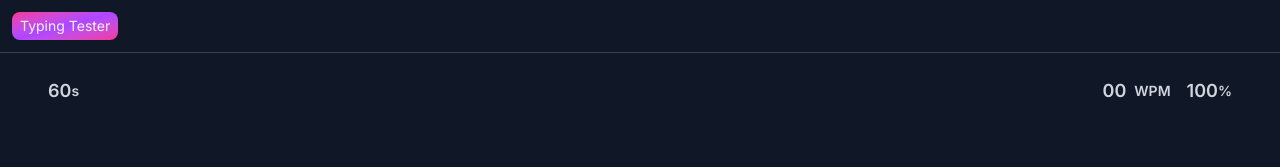
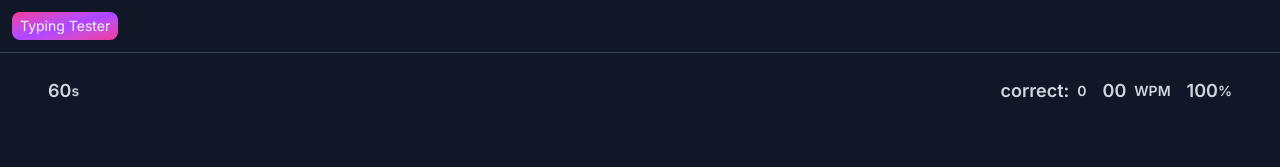
Before and after one commit to arjun6757/type-junior, a React (Vite) app: page / in a window 1280 px wide. Shown: the top 167 px of the page. Built offline with nearby package versions, Linux system fonts and the light colour scheme.

Commit message:
refactor: styles refactor

```diff
--- a/src/Content.jsx
+++ b/src/Content.jsx
@@ -12,7 +12,7 @@ export default function Content() {
     const [activeIndex, setActiveIndex] = useState(0);
     const [classNames, setClassNames] = useState([]);
     const [wordClasses, setWordClasses] = useState([]);
-    const wordRef = useRef([]);
+    const correctRef = useRef(null);
 
     useEffect(() => {
         // for (let i = 0; i < 50; i++) {
@@ -48,21 +48,21 @@ export default function Content() {
             setTyped(typedContent);
 
             const currentWord = randomWords[activeIndex];
-            console.log('currentword: ', currentWord);
+            // console.log('currentword: ', currentWord);
             const index = typedContent.length - 1; // this will always get the recent typed char
-            console.log('index: ', index);
+            // console.log('index: ', index);
             const string = typedContent.split("")[index] === currentWord.split("")[index] ? 'correct' : 'wrong';
 
             const classes = [...classNames];
             classes[index] = string;
-            console.log('classes: ', classes);
+            // console.log('classes: ', classes);
             setClassNames(classes);
 
         } else if (e.key === 'Backspace') {
             const typedContent = typed.slice(0, -1);    // upto the last char but don't include it
             setTyped(typedContent);
             const newClasses = classNames.slice(0, -1); // upto the last class but don't include it
-            console.log('classes after backspace: ', newClasses);
+            // console.log('classes after backspace: ', newClasses);
             setClassNames(newClasses);
 
         } else if (e.key === " ") {
@@ -73,7 +73,7 @@ export default function Content() {
             const correctOnes = classNames.filter((value) => value === 'correct');
 
             if (correctOnes.length === currentWord.length) {
-                console.log('matched');
+                // console.log('matched');
                 // that means all of its characters are correct so highlight this word as white
                 // wordRef.current[activeIndex].classList.add('text-gray-300');
                 // document.getElementById(`word${activeIndex}`).style.color = "white";
@@ -89,7 +89,7 @@ export default function Content() {
                 setWordClasses(classes);
             }
 
-            console.log('Space detected')
+            // console.log('Space detected')
             setActiveIndex(p => p + 1);
             setClassNames([]);
             setTyped('');
@@ -109,11 +109,10 @@ export default function Content() {
         //     classNames[charIndex] === 'wrong' ? 'text-red-500' : null}
         //  }` : null
 
-        if(document.querySelector('.caret-block')) {
-            const el = document.querySelector('.caret-block');
-            console.log("before removing: ", el.classList);
+        if(placeholderRef?.current?.querySelector('.caret-block')) {
+            // console.log('working great ?')
+            const el = placeholderRef?.current?.querySelector('.caret-block');
             el.classList.remove('caret-block');
-            console.log("after removing: ", el.classList);
         }
 
         if (wi === activeIndex) {
@@ -149,7 +148,14 @@ export default function Content() {
                     <span ref={timeRef} className="text-lg">60</span>
                     <p>s</p>
                 </div>
+
                 <div className="flex gap-4">
+
+                <div className="flex gap-2 items-center">
+                    <span ref={correctRef} className="text-lg">correct:</span>
+                    <p>{rightOnes.length}</p>
+                </div>
+
                     <div className="flex gap-2 items-center">
                         <span ref={wpmRef} className="text-lg">00</span>
                         <p>WPM</p>
@@ -162,12 +168,11 @@ export default function Content() {
             </div>
 
 
-            <div tabIndex={0} ref={placeholderRef} onKeyDown={handleKeyDown} className="relative h-[230px] overflow-hidden mt-16 mb-12 font-code text-3xl text-gray-500 p-4 px-12 flex gap-4 text-wrap flex-wrap select-none focus:outline-0">
+            <div tabIndex={0} ref={placeholderRef} onKeyDown={handleKeyDown} className="relative transition-all h-[230px] overflow-hidden mt-16 mb-12 font-code text-3xl text-gray-500 p-4 px-12 flex gap-4 text-wrap flex-wrap select-none focus:outline-0">
                 {randomWords.map((word, wordIndex) => (
-                    <div id={`word${wordIndex}`} ref={(el) => wordRef.current[wordIndex] = el} key={wordIndex} className={`${activeIndex === wordIndex ? "caret-container" : ""} flex
+                    <div id={`word${wordIndex}`} key={wordIndex} className={`${activeIndex === wordIndex ? "caret-container" : ""} flex
                     ${logicBasedWordClass(wordIndex)}
                     `} >
-
                         {word.split("").map((char, charIndex) => (
                             <span
                                 key={`${word}-${charIndex}`}
--- a/src/index.css
+++ b/src/index.css
@@ -13,7 +13,7 @@
 
 .caret-container::after {
     content: '';
-    @apply absolute text-white inset-0 animate-pulse
+    @apply absolute inset-0
 }
 
 .caret-block {
```
